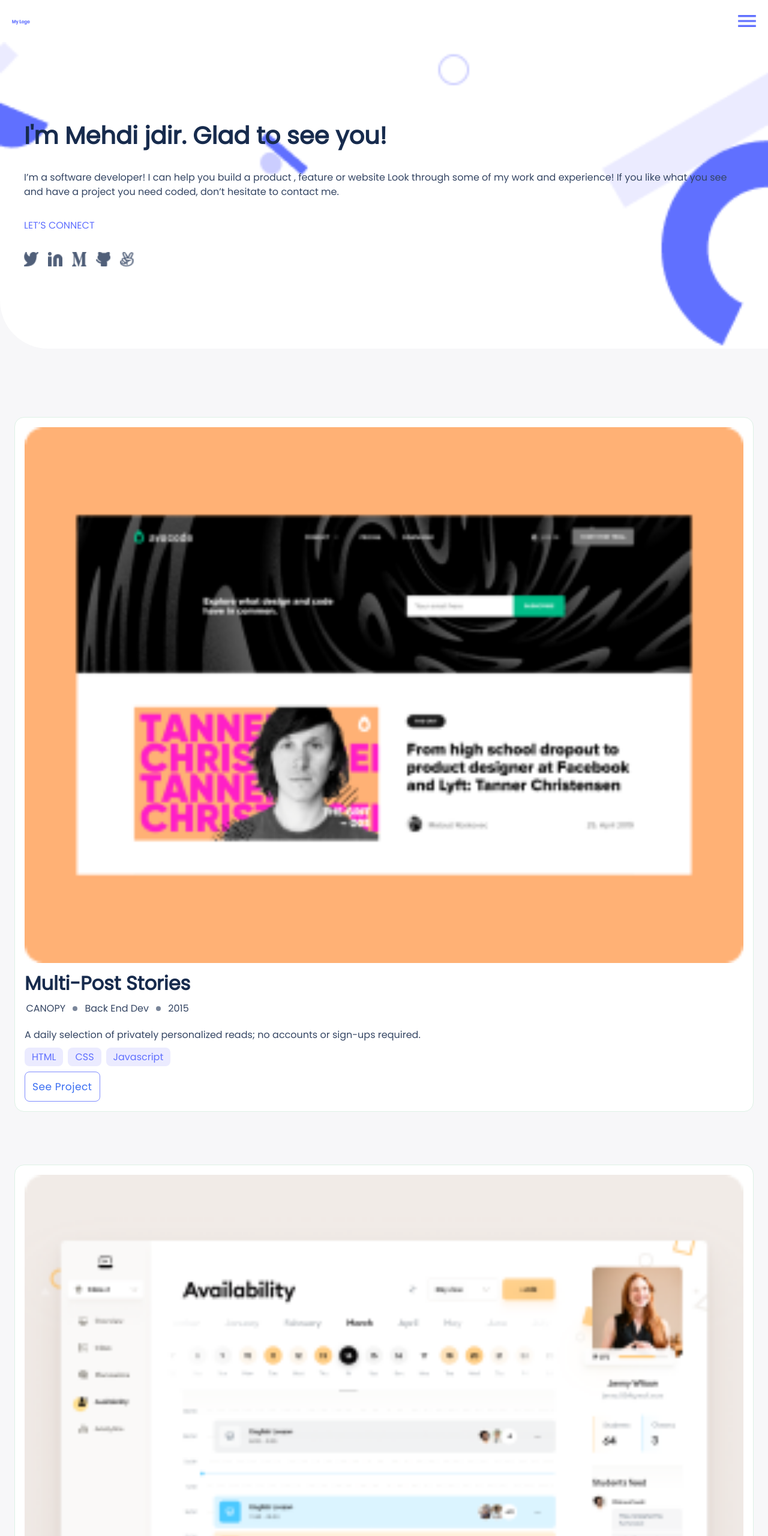
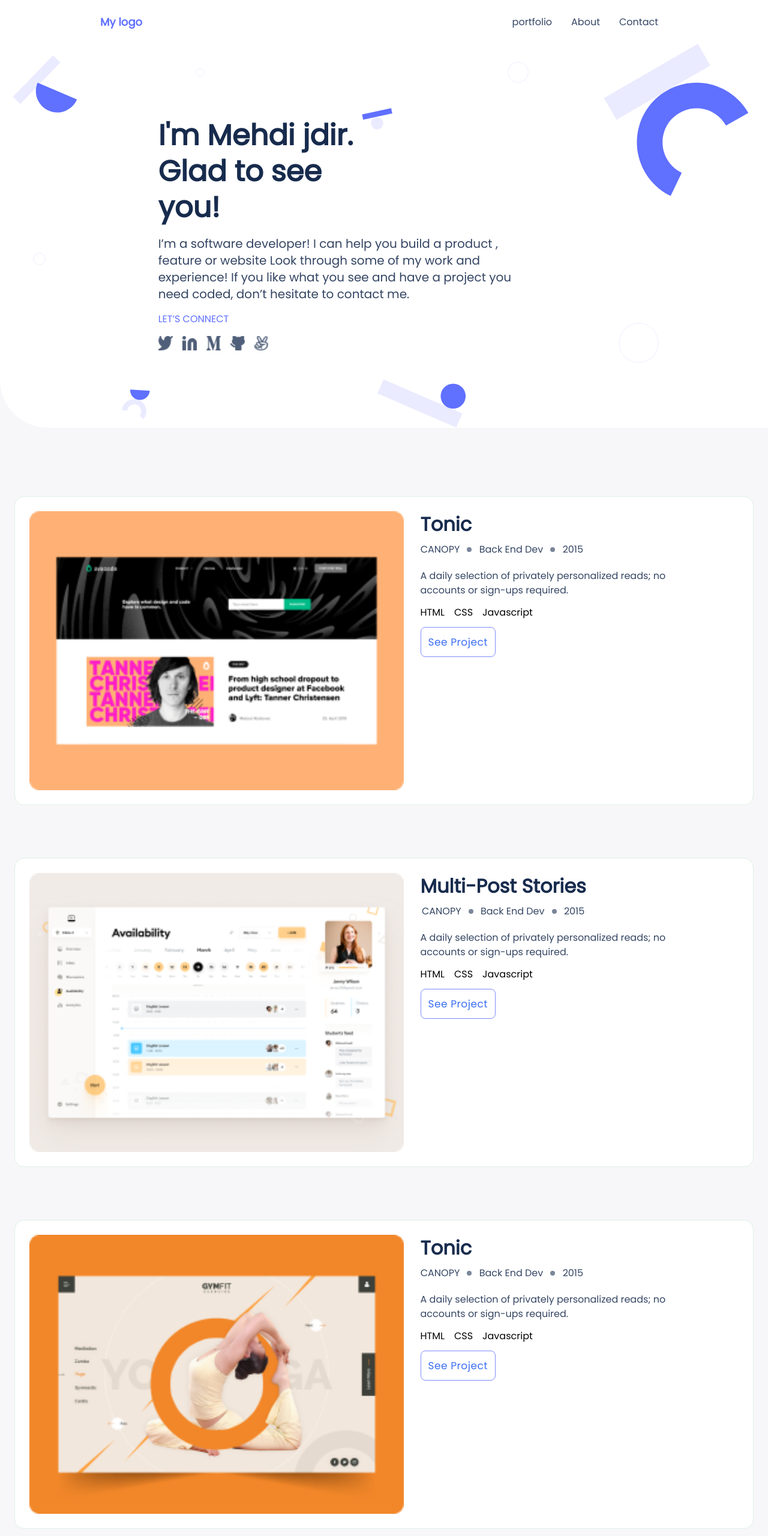
Before and after one commit to medijdir/portfolio_project, a website: page index.html in a window 1280 px wide. Shown: the top 2560 px of the page at 60% size. Drawn offline with Linux system fonts and the light colour scheme.

Commit message:
Added Html and CSS for portfolio desktop version

```diff
--- a/index.html
+++ b/index.html
@@ -6,35 +6,29 @@
 		<meta name="viewport" content="width=device-width, initial-scale=1.0" />
 		<link rel="stylesheet" href="./style.css" />
 		<link href='https://fonts.googleapis.com/css?family=Poppins' rel='stylesheet'>
-		<link rel="stylesheet" href="https://cdnjs.cloudflare.com/ajax/libs/font-awesome/4.7.0/css/font-awesome.min.css">
 		<title>My portfolio</title>
 	</head>
 	<body>
 		<header id="header">
-			<nav class="hamburger">
-                <div class="log"><a href="index.html"><img src="img/My Logo.png" alt="Menu"></a></div>
-
-
-                <div class="log"><img src="img/Union.png" alt="Menu1"></div>
-
-
-            </nav>
+			<a class="logo-place" href="#">My logo</a>
+			<a href="#" class="Menuicon"><span class="material-symbols-outlined"> menu </span></a>
+			<ul class="Menu">
+				<li><a class="m_item" href="#portfolio">portfolio</a></li>
+				<li><a class="m_item" href="#about">About</a></li>
+				<li><a class="m_item" href="#contact">Contact</a></li>
+			</ul>
 		</header>
 		<section id="headline_section">
+			<div class="bg">
 				<div class="headline">
-				<div>
-					<h1>I'm Mehdi jdir. Glad to see you!</h1>
-				</div>
-				<div>
-					<p>
+						<h1 class="heading">I'm Mehdi jdir. Glad to see you!</h1>
+						<p class="description">
 							I’m a software developer! I can help you build a product
 							, feature or website Look through some of my work and
 							experience! If you like what you see and have a project
 							you need coded, don’t hesitate to contact me.
 						</p>
-				</div>
-				<div><p id="lts_connect">LET’S CONNECT</p></div>
-				<div >
+						<p id="lts_connect">LET’S CONNECT</p>
 					<ul class="contact">
 						<li><a href=""><img	class="icon" src="./img/twitter.png" alt="twitter link"/></a></li>
 						<li><a href=""><img class="icon" src="./img/Linkedin.png" alt="Linkedin link"/></a></li>
@@ -45,15 +39,12 @@
 				</div>
 			</div>
 		</section>
-
 		<section id="works">
-
-
-			<div class="page1">
-				<img src="./img/Snapshoot Portfolio.png" alt="Snapshoot image1">
+			<div class="pages">
+				<img class="card_image" src="./img/Snapshoot Portfolio.png" alt="Snapshoot image1">
 				<div class="detail1">
           <div class="title">
-					  <h2>Multi-Post Stories</h2>
+						<h2>Tonic</h2>
 						<div class="history">
 							<div class="details"><p>CANOPY</p></div>
 							<div class="dot"></div>
@@ -65,29 +56,22 @@
           <div class="description">
 						<p>A daily selection of privately personalized reads; no accounts or sign-ups required.</p>
 					</div>
-					<div class="boutons">
-					  <div class="btn">
-						  <span class="btntext">HTML</span>
+          			<div class="bouton">
+						<div class="btn"><span class="btngr">HTML</span>	</div>
+						<div class="btn"><span class="btngr">CSS</span> </div>
+						<div class="btn"><span class="btngr">Javascript</span> </div>
 					</div>
-					  <div class="btn">
-						  <span class="btntext">CSS</span>
-					  </div>
-					  <div class="btn">
-						  <span class="btntext">Javascript</span>
-					  </div>
-				  </div>
-					<div class="see">
+          <div class="card_action">
 						<button class="enabled">See Project</button>
 					</div>
 				</div>
 			</div>
-
-
-			<div class="page1">
-				<img src="./img/image2.png" alt="Snapshoot image2">
-				<div class="detail">
+			<div class="pages">
+				<img class="card_image" src="./img/image2.png" alt="Snapshoot image2">
+				<div class="detail1">
           <div class="title">
-					  <h2>Multi-Post Stories</h2>
+						<h2>Multi-Post
+							Stories</h2>
 							<div class="history">
 								<div class="details"><p>CANOPY</p></div>
 								<div class="dot"></div>
@@ -99,29 +83,21 @@
           <div class="description">
 						<p>A daily selection of privately personalized reads; no accounts or sign-ups required.</p>
 					</div>
-					<div class="boutons">
-					  <div class="btn">
-						  <span class="btntext">HTML</span>
+					<div class="bouton">
+						<div class="btn"><span class="btngr">HTML</span>	</div>
+						<div class="btn"><span class="btngr">CSS</span> </div>
+						<div class="btn"><span class="btngr">Javascript</span> </div>
 					</div>
-					  <div class="btn">
-						  <span class="btntext">CSS</span>
-					  </div>
-					  <div class="btn">
-						  <span class="btntext">Javascript</span>
-					  </div>
-				  </div>
-					<div class="see">
+          <div class="card_action">
 						<button class="enabled">See Project</button>
 					</div>
 				</div>
 			</div>
-
-
-			<div class="page1">
-				<img src="./img/image3.png" alt="Snapshoot image3">
-				<div class="detail">
+			<div class="pages">
+				<img class="card_image" src="./img/image3.png" alt="Snapshoot image3">
+				<div class="detail1">
           <div class="title">
-					  <h2>Multi-Post Stories</h2>
+						<h2>Tonic</h2>
 						<div class="history">
 							<div class="details"><p>CANOPY</p></div>
 							<div class="dot"></div>
@@ -133,29 +109,22 @@
           <div class="description">
 						<p>A daily selection of privately personalized reads; no accounts or sign-ups required.</p>
 					</div>
-					<div class="boutons">
-					  <div class="btn">
-						  <span class="btntext">HTML</span>
+					<div class="bouton">
+						<div class="btn"><span class="btngr">HTML</span>	</div>
+						<div class="btn"><span class="btngr">CSS</span> </div>
+						<div class="btn"><span class="btngr">Javascript</span> </div>
 					</div>
-					  <div class="btn">
-						  <span class="btntext">CSS</span>
-					  </div>
-					  <div class="btn">
-						  <span class="btntext">Javascript</span>
-					  </div>
-				  </div>
-					<div class="see">
+          <div class="card_action">
 						<button class="enabled">See Project</button>
 					</div>
 				</div>
 			</div>
-
-
-			<div class="page1">
-				<img src="./img/image4.png" alt="Snapshoot image4">
-					<div class="detail">
+			<div class="pages">
+				<img class="card_image" src="./img/image4.png" alt="Snapshoot image4">
+				<div class="detail1">
           <div class="title">
-							<h2>Multi-Post Stories</h2>
+						<h2>Multi-Post
+							Stories</h2>
 							<div class="history">
 								<div class="details"><p>CANOPY</p></div>
 								<div class="dot"></div>
@@ -167,42 +136,30 @@
           <div class="description">
 						<p>A daily selection of privately personalized reads; no accounts or sign-ups required.</p>
 					</div>
-          			    <div class="boutons">
-							<div class="btn">
-								<span class="btntext">HTML</span>
+					<div class="bouton">
+						<div class="btn"><span class="btngr">HTML</span>	</div>
+						<div class="btn"><span class="btngr">CSS</span> </div>
+						<div class="btn"><span class="btngr">Javascript</span> </div>
 					</div>
-							<div class="btn">
-								<span class="btntext">CSS</span>
-							</div>
-							<div class="btn">
-								<span class="btntext">Javascript</span>
-							</div>
-						</div>
-          				<div class="see">
+          <div class="card_action">
 						<button class="enabled">See Project</button>
 					</div>
 				</div>
 			</div>
-
 		</section>
 
 
 
 		<section id="about_myself">
       <div class="myself">
-				<div>
-					<h2>About Myself</h2>
-				</div>
-				<div>
+				<h1>About Myself</h1>
 				<p>
 					I’m a software developer! I can help you build a product
 					, feature or website Look through some of my work and
 					experience! If you like what you see and have a project
 					you need coded, don’t hesitate to contact me.
 				</p>
-				</div>
-				<div><p id="lts_connect">LET’S CONNECT</p></div>
-				<div >
+				<p class="lts_connect">LET’S CONNECT</p>
 				<ul class="contact">
 					<li><a href=""><img	class="icon" src="./img/twitter.png" alt="twitter link"/></a></li>
 					<li><a href=""><img class="icon" src="./img/Linkedin.png" alt="Linkedin link"/></a></li>
@@ -210,8 +167,7 @@
 					<li><a href=""><img class="icon" src="./img/github.png" alt="github link"/></a></li>
 					<li><a href=""><img class="icon" src="./img/succes.png" alt="sucess link"/></a></li>
 				</ul>
-				</div>
-				<div class="see">
+				<div class="card_action">
 					<button class="enabled">Get my resume</button>
 				</div>
 			</div>
@@ -222,19 +178,11 @@
 							<h5>Languages</h5>
 						</div>
 						<i class="fa">&#xf078;</i>
-
 					</div>
 					<ul class="lan_list">
-							<li class="lan_list_detail">
-								<img class="list_img" src="./img/js.png" alt="javascript">
-									<p>Javascript</p>
-							</li>
-							<li class="lan_list_detail">
-								<img class="list_img" src="./img/html.png" alt="html">
-								<p>HTML</p></li>
-							<li class="lan_list_detail">
-								<img class="list_img" src="./img/css.png" alt="CSS">
-								<p>CSS</p></li>
+						<li class="lan_list_detail"><img class="list_img" src="./img/js.png" alt="javascript"><p>Javascript</p></li>
+						<li class="lan_list_detail"><img class="list_img" src="./img/html.png" alt="html"><p>HTML</p></li>
+						<li class="lan_list_detail"><img class="list_img" src="./img/css.png" alt="CSS"><p>CSS</p></li>
 					</ul>
 				</div>
 				<div class="languages">
@@ -255,9 +203,6 @@
 				</div><br><hr>
 			</div>
 		</section>
-
-
-
 		<section id="contact_form">
 			<div class="contact_detail">
 				<h2 class="head">Contact me</h2>
@@ -268,7 +213,7 @@
 			<form action="https://formspree.io/f/mlekqdbj" method="POST" class="form">
 					<input class="input" type="text" name="text" maxlength="30" required placeholder="Enter your name">
 					<input class="input" type="email" name="email" required placeholder="Enter your email">
-					<textarea class="input" maxlength="500" name="message" placeholder="Enter message" rows="7" required></textarea>
+					<textarea class="input" maxlength="500" name="message" placeholder="Enter message" rows="5" required></textarea>
 				  <button type="submit" class="submited" >Get in touch</button>
 			</form>
 		</section>
--- a/style.css
+++ b/style.css
@@ -19,6 +19,25 @@ body {
 img {
   width: 100%;
   height: auto;
+}
+
+.dot {
+  height: 8px;
+  width: 8px;
+  border-radius: 50%;
+  background-color: #7a869a;
+}
+
+button.small {
+  font-weight: 500;
+  font-size: 12px;
+  line-height: 16px;
+  letter-spacing: 0.03em;
+  color: #6070ff;
+  border: none;
+  padding: 4px 12px;
+  background: #ebebff;
+  border-radius: 8px;
 }
 
 button {
@@ -94,28 +113,44 @@ ul {
   list-style: none;
 }
 
-hr {
-  height: 1px;
-  background: #dfe1e6;
-}
-
 @media screen and (min-width: 340px) {
   #header {
+    display: flex;
+    flex-direction: row;
+    justify-content: space-between;
+    align-items: center;
     background-color: white;
     padding: 4px;
   }
 
-  .log {
-    height: 30px;
-    width: 30px;
-    display: flex;
-    align-items: center;
+ .logo-place {
+    padding: 10px 12px;
+    margin-left: 12px;
+    color: var(--primaryColor);
+    font-style: normal;
+    font-weight: 700;
+    font-size: 18px;
+    line-height: 20px;
   }
 
-  .hamburger {
+  .Menu {
+    display: none;
+    gap: 1rem;
+    padding: 8px;
+    margin-right: 24px;
+  }
+
+  .m_item {
+    color: #344563;
+    padding: 0.5rem;
+  }
+
+  .Menuicon {
+    color: var(--primaryColor);
+    padding: 10px 12px;
+    margin-left: 12px;
     display: flex;
-    justify-content: space-between;
-    padding: 1rem;
+  }
 }
 
 #headline_section {
@@ -125,7 +160,7 @@ hr {
   align-items: flex-start;
   padding: 114px 24px;
   gap: 12px;
-    background-image: url(./img/imagee.png);
+  background-image: url(./img/Headerbg.svg);
   background-repeat: no-repeat;
   background-size: cover;
   border-radius: 0 0 0 5rem;
@@ -149,7 +184,7 @@ hr {
   gap: 1rem;
 }
 
-  .icon {
+.icons {
   width: 24px;
   height: 24px;
 }
@@ -161,21 +196,17 @@ hr {
   grid-gap: 88px;
 }
 
-  .page1 {
+.pages {
   display: grid;
   align-content: center;
   padding: 16px;
-    grid-gap: 12px;
   background: white;
   border: 1px solid #def1e6;
   border-radius: 16px;
 }
 
-  .snapshoot_portpolio {
-    width: 295px;
-    height: 220px;
-    background: url(./images/SnapshootPortfolio.svg);
-    border-radius: 8px;
+.card_image {
+  padding-bottom: 1rem;
 }
 
 .detail1 {
@@ -188,13 +219,6 @@ hr {
 .title {
   display: grid;
   justify-content: start;
-  }
-
-  .dot {
-    height: 8px;
-    width: 8px;
-    border-radius: 50%;
-    background-color: #7a869a;
 }
 
 .history {
@@ -242,8 +266,21 @@ hr {
   grid-gap: 12px;
 }
 
-  .its_connect {
+.lts_connect {
   color: var(--primaryColor);
+}
+
+.contact {
+  list-style: none;
+  display: grid;
+  grid-auto-flow: column;
+  justify-content: start;
+  grid-gap: 1rem;
+}
+
+.icon {
+  width: 24px;
+  height: 24px;
 }
 
 .myskills {
@@ -295,7 +332,7 @@ hr {
   grid-gap: 24px;
   background: #6070ff;
   border-radius: 5rem 0 0 0;
-    background-image: url(./img/contactshapes-mobile.svg);
+  background-image: url(./img/contactformbackground.svg);
   background-position: right;
   background-repeat: no-repeat;
 }
@@ -362,4 +399,143 @@ hr {
   border: 1px solid #c1c7c0;
   border-radius: 8px;
 }
+
+@media screen and (min-width: 768px) {
+  #header {
+    padding: 1rem 143px;
+
+    .Menu {
+      display: flex;
     }
+
+    .Menuicon {
+      display: none;
+    }
+  }
+
+  #headline_section {
+    padding: 0;
+    height: 80vh;
+    display: flex;
+    align-items: center;
+    justify-content: center;
+    background-image: none;
+    background-image: url(./img/Headerbg.svg);
+    background-position: bottom;
+    background-size: contain;
+    background-repeat: no-repeat;
+  }
+
+  .bg {
+    display: flex;
+    flex-direction: column;
+    align-items: center;
+    justify-content: center;
+    width: 98%;
+    height: 90%;
+  }
+
+  .headline {
+    width: 60%;
+    padding: 1rem;
+    gap: 1rem;
+  }
+
+  .heading {
+    font-size: 48px;
+    line-height: 60px;
+    width: 50%;
+  }
+
+  .description {
+    font-size: 20px;
+    line-height: 28px;
+    width: 80%;
+    }
+
+
+}
+
+#works {
+  justify-content: center;
+}
+
+.pages {
+  grid-auto-flow: column;
+  padding: 24px;
+  grid-gap: 12px;
+}
+
+.card_image {
+  height: 100%;
+  width: auto;
+  padding-right: 1rem;
+}
+
+.detail1 {
+  display: grid;
+  align-content: start;
+  grid-gap: 12px;
+  height: 465px;
+  width: 100%;
+}
+
+.title {
+  display: grid;
+  justify-content: start;
+}
+
+.history {
+  display: grid;
+  grid-auto-flow: column;
+  justify-content: center;
+  align-items: center;
+  grid-gap: 12px;
+}
+
+.details {
+  padding: 8px 0.2px;
+}
+
+.bouton {
+  display: grid;
+  grid-auto-flow: column;
+  justify-content: start;
+  align-items: center;
+  grid-gap: 8px;
+}
+
+.btn {
+  float: left;
+  padding-right: 0.5rem;
+}
+
+.btntext {
+  background: #ebebff;
+  border-radius: 8px;
+  padding: 4px 12px;
+  color: var(--primaryColor);
+}
+
+#about_myself {
+  display: grid;
+  grid-auto-flow: column;
+  grid-template-columns: 1fr 1fr;
+  padding: 114px 100px;
+}
+
+#contact_form {
+  align-items: center;
+}
+
+.contact_detail {
+  width: 50%;
+}
+
+.form {
+  width: 40%;
+}
+
+.submited {
+  align-self: center;
+}
```
Also changed, not shown: img/Headerbg.svg (added), img/contactformbackground.svg (added). Lines whose indentation alone changed are shown as unchanged.
